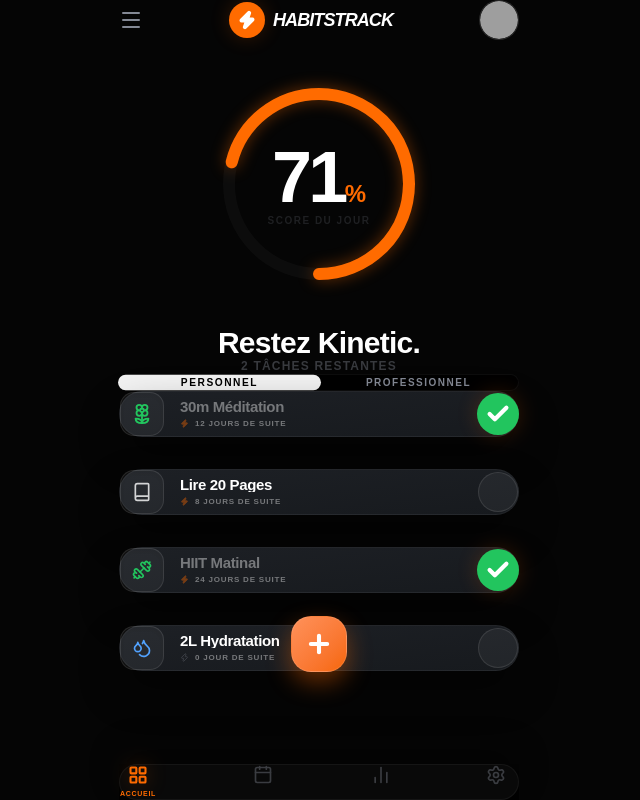
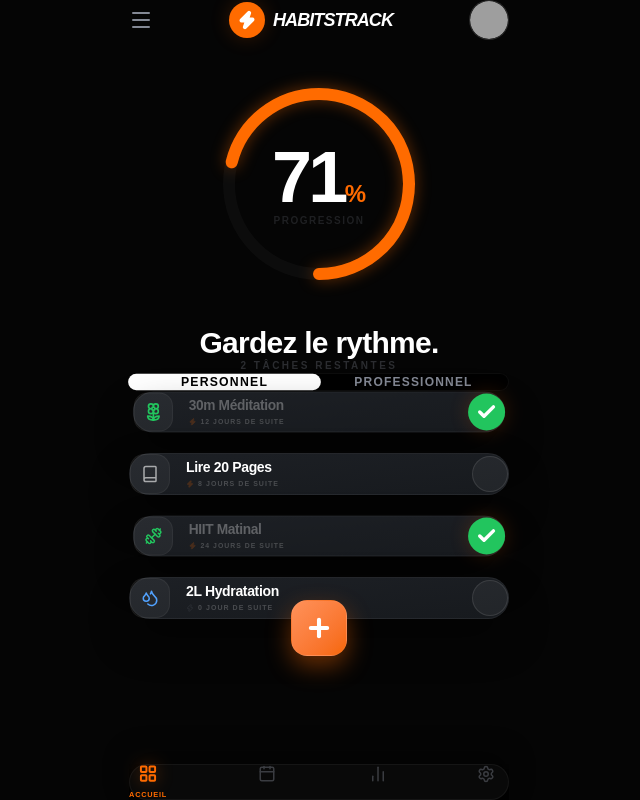
Before and after one commit to digitalsaurien-git/HabitsTrack, a React (Vite) app: page / in a window 1280 px wide. Shown: the whole page, without its empty margins (321-961 px from the left). Built offline with nearby package versions, Linux system fonts and the light colour scheme; grey boxes are pictures that could not be loaded.

Commit message:
style: final Stitch ultimate proportions, fluid list cards and slogan update

```diff
--- a/src/App.jsx
+++ b/src/App.jsx
@@ -87,8 +87,9 @@ export default function App() {
   );
 
   return (
-    <div className="min-h-screen bg-[#050505] flex flex-col items-center">
-      <div className="w-full max-w-[400px] min-h-screen relative pb-40">
+    <div className="min-h-screen bg-[#050505] flex flex-col items-center overflow-x-hidden">
+      {/* Absolute narrow format (380px) centered */}
+      <div className="w-full max-w-[380px] min-h-screen relative pb-44 px-2">
         <Header
           view={view}
           setView={setView}
@@ -96,9 +97,9 @@ export default function App() {
           totalCount={habits.length}
         />
 
-        <main className="px-6 mt-2">
+        <main className="px-4">
           {activeTab === 'dashboard' ? (
-            <div className="flex flex-col gap-8">
+            <div className="flex flex-col gap-5 mt-10">
               {filteredHabits.map(habit => (
                 <HabitCard
                   key={habit.id}
@@ -110,7 +111,7 @@ export default function App() {
               ))}
             </div>
           ) : activeTab === 'settings' ? (
-            <div className="animate-fade space-y-2 pt-6">
+            <div className="animate-fade space-y-2 pt-6 px-4">
               <h3 className="label-caps opacity-30 px-2 mb-4 tracking-[0.2em] uppercase">Mon Profil</h3>
               <div className="p-6 premium-card mb-8 flex items-center gap-5 border-none bg-[#111]">
                 <div className="w-16 h-16 rounded-3xl bg-primary/20 flex items-center justify-center border border-primary/30 shadow-glow">
@@ -139,7 +140,7 @@ export default function App() {
 
         <button
           onClick={() => setIsFormOpen(true)}
-          className="fixed bottom-32 left-1/2 -translate-x-1/2 ml-36 w-14 h-14 fab-orange rounded-[20px] flex items-center justify-center z-50 shadow-2xl active:scale-90 transition-all border border-white/10"
+          className="fixed bottom-36 left-1/2 -translate-x-1/2 ml-32 w-14 h-14 fab-orange rounded-2xl flex items-center justify-center z-50 shadow-2xl active:scale-95 transition-all border border-white/5"
         >
           <Plus size={28} strokeWidth={3.5} />
         </button>
--- a/src/components/BottomNav.jsx
+++ b/src/components/BottomNav.jsx
@@ -15,8 +15,8 @@ export default function BottomNav({ activeTab, setActiveTab }) {
   ];
 
   return (
-    <nav className="fixed bottom-0 left-1/2 -translate-x-1/2 w-full max-w-[400px] z-[60] flex justify-center pb-8 pt-4 px-4 bg-gradient-to-t from-black to-transparent">
-      <div className="w-full bg-[#0a0a0a]/98 backdrop-blur-xl rounded-[40px] p-2 flex justify-between items-center border border-white/5 shadow-[0_-15px_30px_rgba(0,0,0,0.4)]">
+    <nav className="fixed bottom-0 left-1/2 -translate-x-1/2 w-full max-w-[380px] z-[60] flex justify-center pb-8 pt-4 px-2 bg-gradient-to-t from-black via-black/80 to-transparent">
+      <div className="w-full bg-[#0a0a0a]/98 backdrop-blur-2xl rounded-full p-1.5 flex justify-between items-center border border-white/5 shadow-[0_-10px_25px_rgba(0,0,0,0.5)]">
         {tabs.map((tab) => {
           const Icon = tab.icon;
           const isActive = activeTab === tab.id;
@@ -25,14 +25,14 @@ export default function BottomNav({ activeTab, setActiveTab }) {
             <button
               key={tab.id}
               onClick={() => setActiveTab(tab.id)}
-              className={`flex flex-col items-center gap-1 px-4 py-3 rounded-[32px] transition-all duration-300 ${
-                isActive ? 'text-primary' : 'text-text-dim hover:text-white/60'
+              className={`flex flex-col items-center gap-1.5 px-4 py-2.5 rounded-full transition-all duration-300 ${
+                isActive ? 'text-primary scale-105' : 'text-text-dim hover:text-white/60'
               }`}
             >
               <Icon
-                size={20}
+                size={18}
                 strokeWidth={isActive ? 2.5 : 2}
-                className={`transition-all duration-300 ${isActive ? 'drop-shadow-[0_0_10px_rgba(255,107,0,0.3)] opacity-100' : 'opacity-40'}`}
+                className={`transition-all duration-300 ${isActive ? 'drop-shadow-[0_0_8px_rgba(255,107,0,0.4)]' : 'opacity-40'}`}
               />
               <span className={`text-[7px] font-black tracking-widest uppercase transition-all duration-300 ${
                 isActive ? 'opacity-100' : 'opacity-0'
--- a/src/components/HabitCard.jsx
+++ b/src/components/HabitCard.jsx
@@ -13,11 +13,11 @@ import {
 
 const getIcon = (title) => {
   const t = title.toLowerCase();
-  if (t.includes('méditation') || t.includes('meditation')) return <Flower2 size={22} className="text-secondary" />;
-  if (t.includes('lire') || t.includes('livre') || t.includes('page')) return <Book size={20} className="text-white opacity-80" />;
-  if (t.includes('hiit') || t.includes('sport')) return <Dumbbell size={20} className="text-secondary" />;
-  if (t.includes('hygiène') || t.includes('eau') || t.includes('hydratation')) return <Droplets size={20} className="text-blue-400" />;
-  return <Target size={20} className="text-primary" />;
+  if (t.includes('méditation') || t.includes('meditation')) return <Flower2 size={20} className="text-secondary" />;
+  if (t.includes('lire') || t.includes('livre') || t.includes('page')) return <Book size={18} className="text-white opacity-60" />;
+  if (t.includes('hiit') || t.includes('sport')) return <Dumbbell size={18} className="text-secondary" />;
+  if (t.includes('hygiène') || t.includes('eau') || t.includes('hydratation')) return <Droplets size={18} className="text-blue-400" />;
+  return <Target size={18} className="text-primary" />;
 };
 
 export default function HabitCard({ habit, onToggle, onEdit, isCompletedToday }) {
@@ -40,24 +40,24 @@ export default function HabitCard({ habit, onToggle, onEdit, isCompletedToday })
     <div
       ref={setNodeRef}
       style={style}
-      className={`premium-card p-5 flex items-center justify-between group animate-fade shadow-2xl border-white/5 ${isCompletedToday ? 'opacity-60' : 'opacity-100'}`}
+      className={`premium-card p-4 flex items-center justify-between group animate-fade border-white/5 shadow-xl transition-all duration-300 ${isCompletedToday ? 'bg-black/40 border-transparent scale-[0.98]' : 'bg-[#0f0f0f]'}`}
     >
       <div
         {...attributes}
         {...listeners}
         className="flex items-center gap-4 flex-1 min-w-0"
       >
-        <div className="icon-circle shadow-inner flex-shrink-0">
+        <div className="w-10 h-10 rounded-[14px] flex-shrink-0 flex items-center justify-center bg-white/5 border border-white/5">
           {getIcon(habit.title)}
         </div>
-        <div className="min-w-0 flex flex-col justify-center gap-1">
-          <h3 className={`text-[15px] font-bold tracking-tight truncate leading-none ${isCompletedToday ? 'text-white/40' : 'text-white'}`}>
+        <div className="min-w-0 flex flex-col justify-center gap-0.5">
+          <h3 className={`text-[14px] font-bold tracking-tight truncate leading-tight ${isCompletedToday ? 'text-white/30' : 'text-white'}`}>
             {habit.title}
           </h3>
-          <div className="flex items-center gap-1.5 opacity-40">
-            <Zap size={9} fill={streak > 0 ? "var(--primary)" : "none"} className={streak > 0 ? "text-primary" : "text-text-dim"} />
-            <span className="text-[8px] font-black tracking-widest uppercase">
-              {streak} {streak > 1 ? 'JOURS DE SUITE' : 'JOUR DE SUITE'}
+          <div className="flex items-center gap-1 opacity-20">
+            <Zap size={8} fill={streak > 0 ? "var(--primary)" : "none"} className={streak > 0 ? "text-primary" : "text-text-dim"} />
+            <span className="text-[7px] font-black tracking-[0.15em] uppercase">
+              {streak} {streak > 1 ? 'JOURS' : 'JOUR'} DE SUITE
             </span>
           </div>
         </div>
@@ -65,13 +65,13 @@ export default function HabitCard({ habit, onToggle, onEdit, isCompletedToday })
 
       <button
         onClick={() => onToggle(habit.id)}
-        className={`check-btn flex-shrink-0 ${
+        className={`w-9 h-9 rounded-full flex items-center justify-center transition-all duration-500 ${
           isCompletedToday
-          ? 'bg-secondary text-white shadow-glow scale-105 shadow-[0_0_20px_rgba(34,197,94,0.3)]'
+          ? 'bg-secondary text-white shadow-glow scale-105'
           : 'bg-white/5 border border-white/10 hover:border-primary/40 text-transparent'
         }`}
       >
-        <Check size={24} strokeWidth={4} className={isCompletedToday ? "opacity-100" : "opacity-0"} />
+        <Check size={20} strokeWidth={4} className={isCompletedToday ? "opacity-100" : "opacity-0"} />
       </button>
     </div>
   );
--- a/src/components/Header.jsx
+++ b/src/components/Header.jsx
@@ -1,5 +1,5 @@
 import React from 'react';
-import { Bell, Zap, Menu } from 'lucide-react';
+import { Zap, Menu } from 'lucide-react';
 
 export default function Header({
   view,
@@ -13,8 +13,8 @@ export default function Header({
   const offset = circumference - (percentage / 100) * circumference;
 
   return (
-    <header className="pt-14 pb-4 animate-fade">
-      {/* Top Bar */}
+    <header className="pt-16 pb-2 animate-fade">
+      {/* Top Bar - Clean and detached */}
       <div className="flex justify-between items-center px-6">
         <button className="text-text-dim hover:text-white transition-colors p-2">
           <Menu size={24} />
@@ -35,7 +35,7 @@ export default function Header({
       </div>
 
       {/* Circular Progress Section */}
-      <div className="relative flex flex-col items-center mt-12 mb-16">
+      <div className="relative flex flex-col items-center mt-12">
         <div className="relative w-72 h-72 flex items-center justify-center">
           <svg className="w-full h-full transform -rotate-90 scale-x-[-1]">
             <circle
@@ -72,26 +72,27 @@ export default function Header({
               </span>
               <span className="text-2xl font-black text-primary ml-1">%</span>
             </div>
-            <span className="label-caps opacity-20 mt-3 tracking-[0.3em]">SCORE DU JOUR</span>
+            <span className="label-caps opacity-20 mt-3 tracking-[0.3em]">PROGRESSION</span>
           </div>
         </div>
 
-        <div className="mt-8 text-center space-y-3">
-          <h2 className="text-3xl font-black text-white tracking-tight leading-none">Restez Kinetic.</h2>
-          <p className="text-xs text-text-dim font-bold uppercase tracking-widest opacity-40">
+        {/* Space added between gauge and slogan */}
+        <div className="mt-12 text-center">
+          <h2 className="text-3xl font-black text-white tracking-tight leading-none mb-4">Gardez le rythme.</h2>
+          <p className="text-[10px] text-text-dim font-black uppercase tracking-[0.25em] opacity-30">
             {totalCount - progressCount} {totalCount - progressCount > 1 ? 'Tâches Restantes' : 'Tâche Restante'}
           </p>
         </div>
       </div>
 
-      {/* Mode Toggle Tabs - Black styling with white text/highlight */}
-      <div className="px-6 mt-10">
-        <div className="bg-black/80 rounded-[28px] p-1.5 flex border border-white/5 shadow-inner">
+      {/* Mode Toggle Tabs - Large space with slogan above */}
+      <div className="px-6 mt-16 mb-4">
+        <div className="bg-black/90 rounded-[30px] p-1.5 flex border border-white/5 shadow-inner">
           <button
             onClick={() => setView('perso')}
-            className={`flex-1 py-4 rounded-[24px] text-[10px] font-black transition-all duration-500 uppercase tracking-[0.15em] ${
+            className={`flex-1 py-4.5 rounded-[26px] text-xs font-black transition-all duration-300 uppercase tracking-widest ${
               view === 'perso'
-              ? 'bg-white/95 text-black shadow-2xl scale-[1.02]'
+              ? 'bg-white text-black shadow-2xl scale-[1.02]'
               : 'text-text-dim hover:text-white'
             }`}
           >
@@ -99,9 +100,9 @@ export default function Header({
           </button>
           <button
             onClick={() => setView('pro')}
-            className={`flex-1 py-4 rounded-[24px] text-[10px] font-black transition-all duration-500 uppercase tracking-[0.15em] ${
+            className={`flex-1 py-4.5 rounded-[26px] text-xs font-black transition-all duration-500 uppercase tracking-widest ${
               view === 'pro'
-              ? 'bg-white/95 text-black shadow-2xl scale-[1.02]'
+              ? 'bg-white text-black shadow-2xl scale-[1.02]'
               : 'text-text-dim hover:text-white'
             }`}
           >
```
